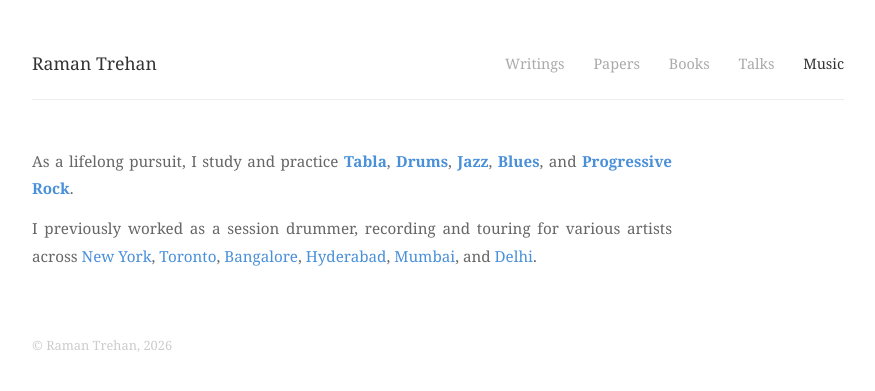
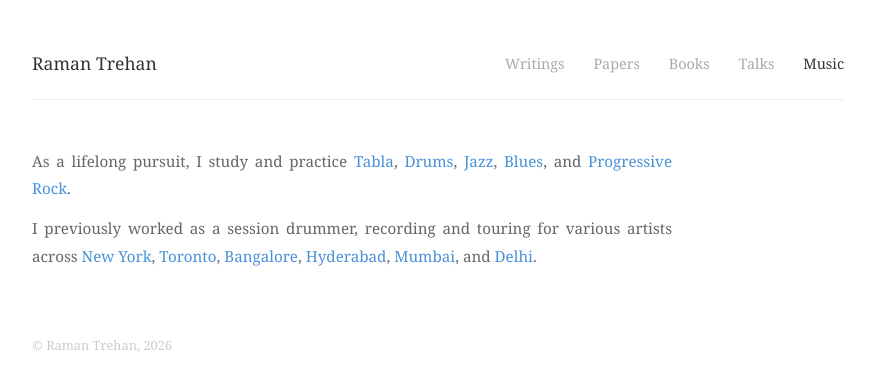
Before and after one commit to ramandeeptrehan/ramandeeptrehan.github.io, a Jekyll site: the page built from music/index.html, in a window 1280 px wide. Shown: the top 391 px of the page, without its empty margins (202-1077 px from the left). Built offline with Jekyll 4.4.1, drawn with Linux system fonts in a browser that asks for light colours.

Commit message:
Remove bold from music genres

```diff
--- a/music/index.html
+++ b/music/index.html
@@ -3,5 +3,5 @@ layout: default
 title: Music
 ---
 
-<p class="bio justified">As a lifelong pursuit, I study and practice <span class="highlight"><strong>Tabla</strong></span>, <span class="highlight"><strong>Drums</strong></span>, <span class="highlight"><strong>Jazz</strong></span>, <span class="highlight"><strong>Blues</strong></span>, and <span class="highlight"><strong>Progressive Rock</strong></span>.</p>
+<p class="bio justified">As a lifelong pursuit, I study and practice <span class="highlight">Tabla</span>, <span class="highlight">Drums</span>, <span class="highlight">Jazz</span>, <span class="highlight">Blues</span>, and <span class="highlight">Progressive Rock</span>.</p>
 <p class="bio justified">I previously worked as a session drummer, recording and touring for various artists across <span class="highlight">New York</span>, <span class="highlight">Toronto</span>, <span class="highlight">Bangalore</span>, <span class="highlight">Hyderabad</span>, <span class="highlight">Mumbai</span>, and <span class="highlight">Delhi</span>.</p>
```
